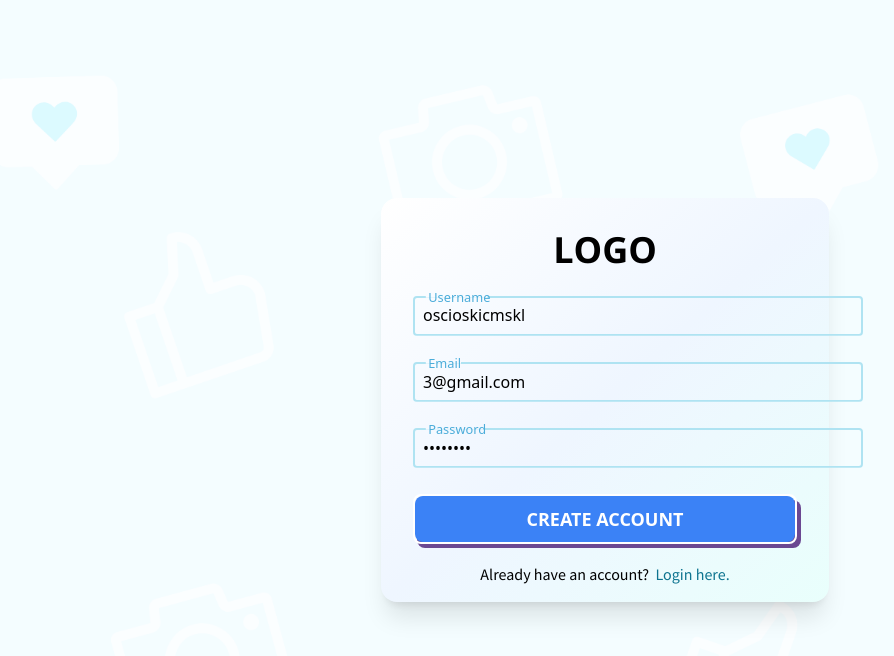
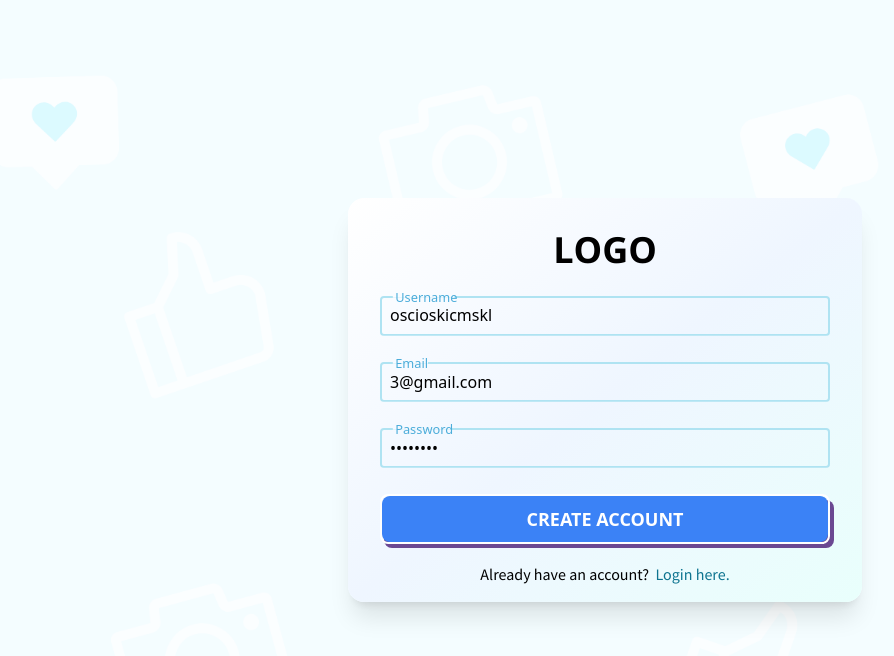
Before and after one commit to saurabhlm10/Social-Media-App-Frontend, a React (Vite) app: page /u/createaccount in a window 1280 px wide. Shown: the top 656 px of the page, without its empty margins (35-929 px from the left). Built offline with nearby package versions, Linux system fonts and the light colour scheme.

Commit message:
removed unnecessary width in form container

```diff
--- a/src/components/CreateAccount.jsx
+++ b/src/components/CreateAccount.jsx
@@ -161,17 +161,16 @@ const CreateUser = () => {
     >
       {/* Form  */}
       <div
-        className="flex flex-col gap-[2px]  px-8 pt-8 pb-4 rounded-2xl shadow-xl  bg-white backdrop-blur
-      bg-gradient-to-br from-white via-blue-50 to-[#e9fffc]
-      bg-white
-      "
+        className="flex flex-col gap-[2px] px-8 pt-8 pb-4 rounded-2xl shadow-xl backdrop-blur
+      bg-gradient-to-br from-white via-blue-50 to-[#e9fffc]"
       >
+
         {/* Logo  */}
         <h1 className="font-bold font-head text-center text-4xl ">LOGO</h1>
 
         {/* Username Input Field  */}
         <div
-          className="mt-6 relative w-full xl:w-96  "
+          className="mt-6 relative"
           data-te-input-wrapper-init
         >
           <input
@@ -208,7 +207,7 @@ const CreateUser = () => {
         </div>
 
         {/* Email Input Field  */}
-        <div className="relative xl:w-96 mt-2" data-te-input-wrapper-init>
+        <div className="relative mt-2" data-te-input-wrapper-init>
           <input
             className="h-[40px] w-[450px] p-2  peer block min-h-[auto] rounded border-2 border-[#afe3f2]  bg-transparent py-[0.32rem] leading-[1.6] outline-none transition-all duration-200 ease-linear focus:placeholder:opacity-100 data-[te-input-state-active]:placeholder:opacity-100 motion-reduce:transition-none text-black [&:not([data-te-input-placeholder-active])]:placeholder:opacity-0"
             id="emailFormControlInput"
@@ -244,7 +243,7 @@ const CreateUser = () => {
         </div>
 
         {/* Password Input Field  */}
-        <div className="relative xl:w-96 mt-2" data-te-input-wrapper-init>
+        <div className="relative mt-2" data-te-input-wrapper-init>
           <input
             className=" h-[40px] w-[450px] p-2  peer block min-h-[auto] rounded border-2 border-[#afe3f2]  bg-transparent py-[0.32rem] leading-[1.6] outline-none transition-all duration-200 ease-linear focus:placeholder:opacity-100 data-[te-input-state-active]:placeholder:opacity-100 motion-reduce:transition-none text-black [&:not([data-te-input-placeholder-active])]:placeholder:opacity-0"
             id="passwordFormControlInput"
```
